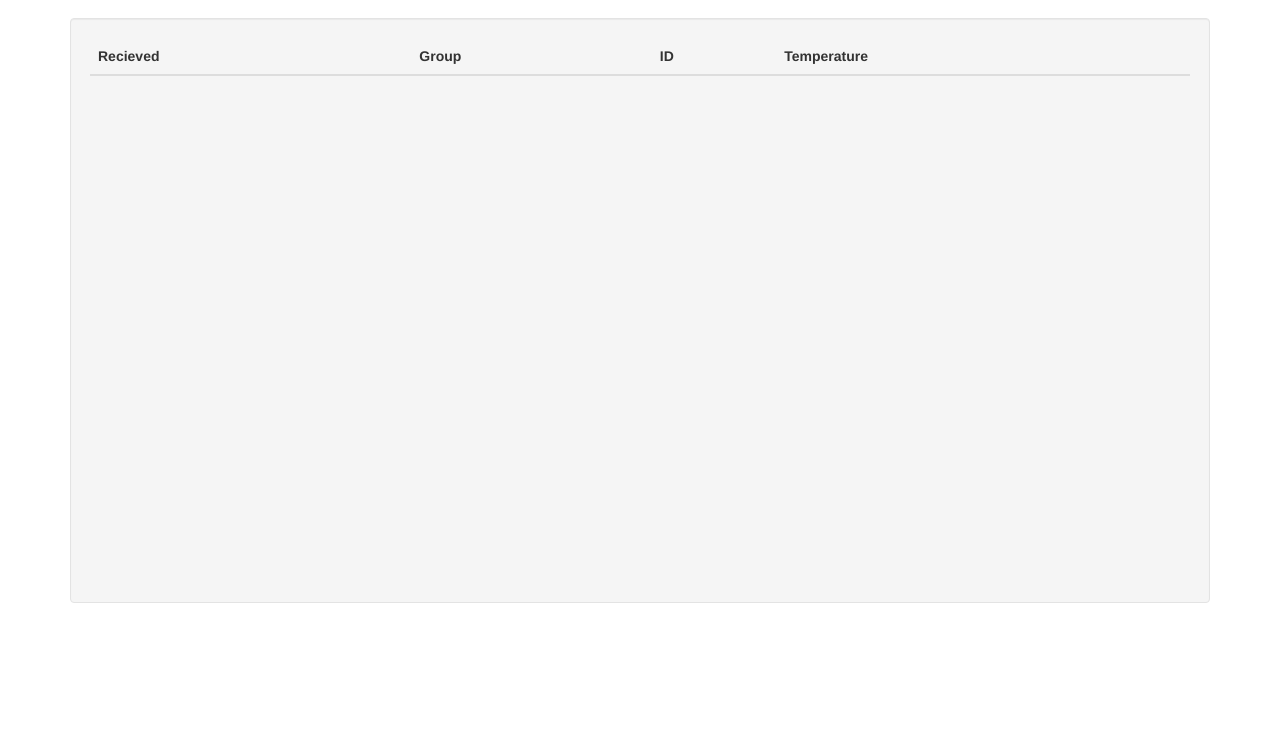
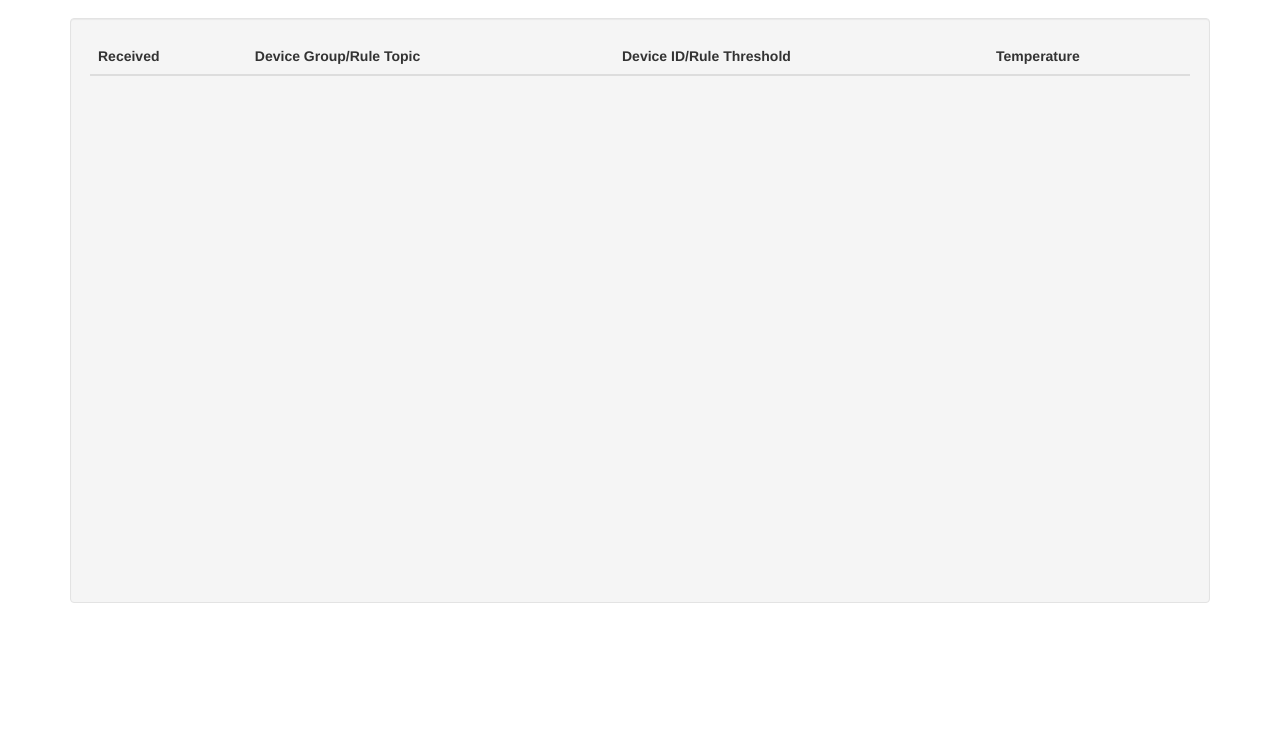
Before and after one commit to theArk0s/gongbot-test, a website: page client/index.html in a window 1280 px wide. Shown: the part 54-800 px from the top of the page. Drawn offline with Linux system fonts and the light colour scheme; files whose address does not match are found by name.

Commit message:
Update directive.html

```diff
--- a/client/angular_components/directives/table/directive.html
+++ b/client/angular_components/directives/table/directive.html
@@ -1,9 +1,9 @@
 <table class="table table-striped">
   <thead>
     <tr>
-      <th>Recieved</th>
-      <th>Group</th>
-      <th>ID</th>
+      <th>Received</th>
+      <th>Device Group/Rule Topic</th>
+      <th>Device ID/Rule Threshold</th>
       <th>Temperature</th>
     </tr>
   </thead>
```
